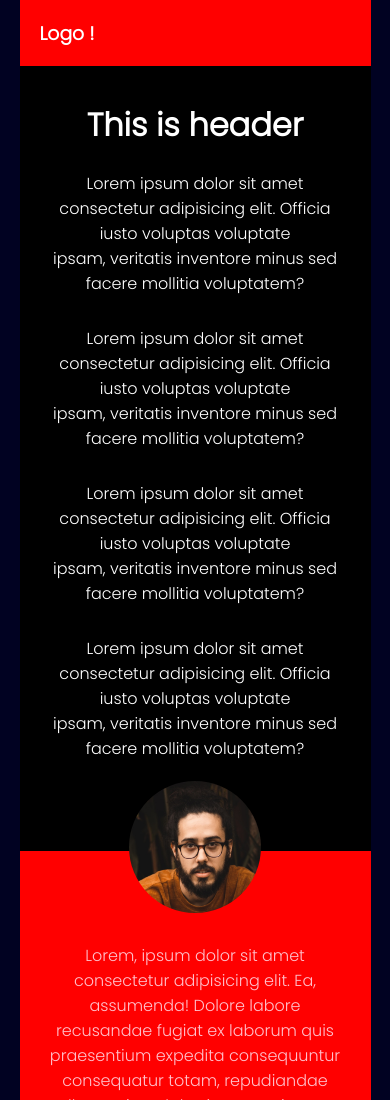
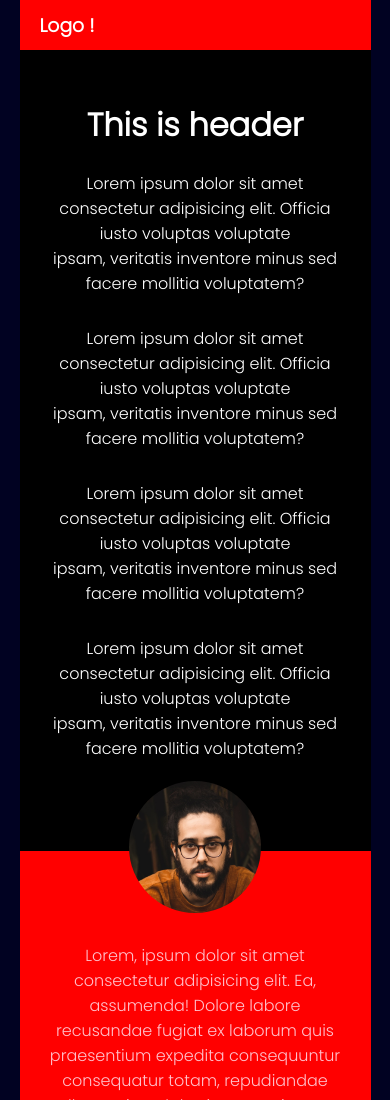
Before and after one commit to amit-2000/html-css-responsive-web, a plain HTML site: page index.html in a window 390 px wide. Shown: the top 1100 px of the page. Drawn offline with Linux system fonts and the light colour scheme.

Commit message:
change nav height mor mobile

```diff
--- a/style.css
+++ b/style.css
@@ -23,6 +23,7 @@ nav{
 }
 
 .nav-bar{
+    height: 60px;
     width: 90%;
     display: flex;
     align-items: center;
@@ -51,6 +52,10 @@ nav{
     .nav-bar ul{
         display: none;
     }
+
+.nav-bar{
+    height: 50px;
+}
 }
 
 .header-container{
```
